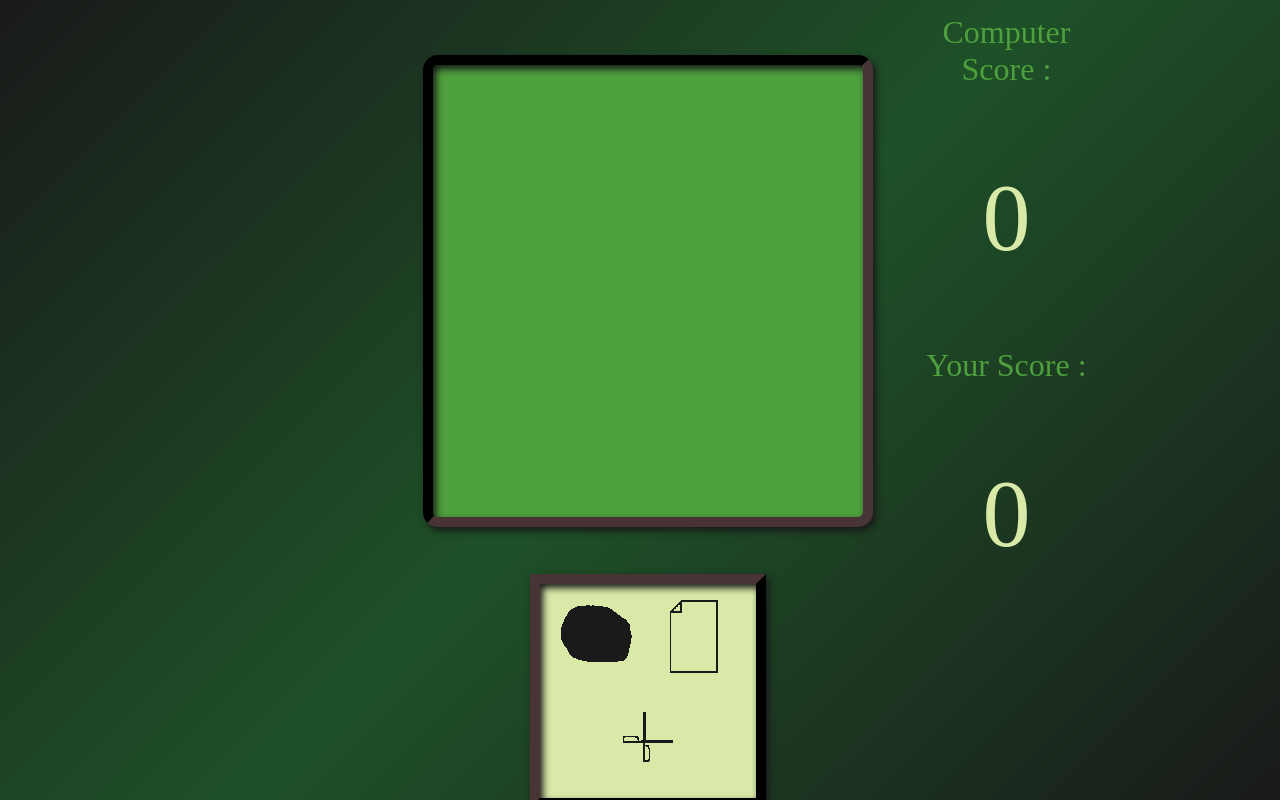
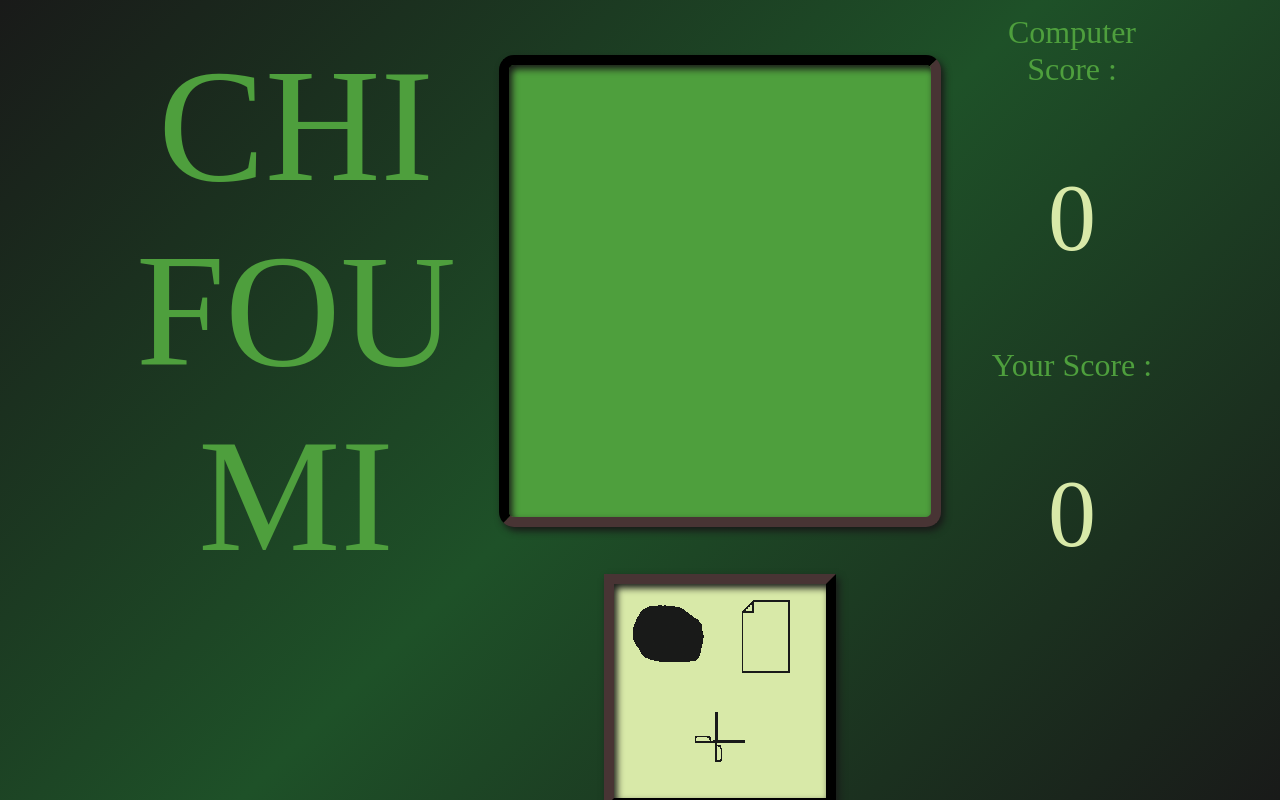
Before and after one commit to leo-MARIE/chifoumi, a React (Create React App) app: page / in a window 1280 px wide. Built offline with nearby package versions, Linux system fonts and the light colour scheme; the HTML template or start-up script is replaced by a standard one; a web font is replaced by a local one.

Commit message:
added Title

```diff
--- a/src/App.js
+++ b/src/App.js
@@ -67,6 +67,7 @@ function App() {
 
   return (
     <div id="container">
+      <div id="title">CHI<br/>FOU<br/>MI</div>
       <Table signs={signs} />
       <Score score={score} />
       <MyHand updateSign={updateSign} />
--- a/src/styles.css
+++ b/src/styles.css
@@ -13,7 +13,7 @@
 
 body, html {
     height: 100vh;
-    width: 100%;
+    width: 100vw;
 }
 
 body {
@@ -26,7 +26,7 @@ body {
    /* font-family: 'Orbitron', sans-serif; */
     font-size: 2em;
     color: var(--color-text-primary);
-    width: 70%;
+    width: 80%;
     height: 100vh;
     text-align: center;
     align-items: center;
@@ -35,8 +35,8 @@ body {
     grid-template-columns: 1fr 3fr 1fr;
     grid-template-rows: 3fr 1fr;
     grid-template-areas:
-    ". table score"
-    ". myHand .";
+    "title table score"
+    "title myHand .";
 }
 
 .hand {
@@ -130,3 +130,9 @@ body {
     font-size: 3em;
     color: var(--color-text-secondary);
 }
+
+#title {
+    grid-area: title;
+    font-size: 5em;
+    margin-bottom: 60%;
+}
```
